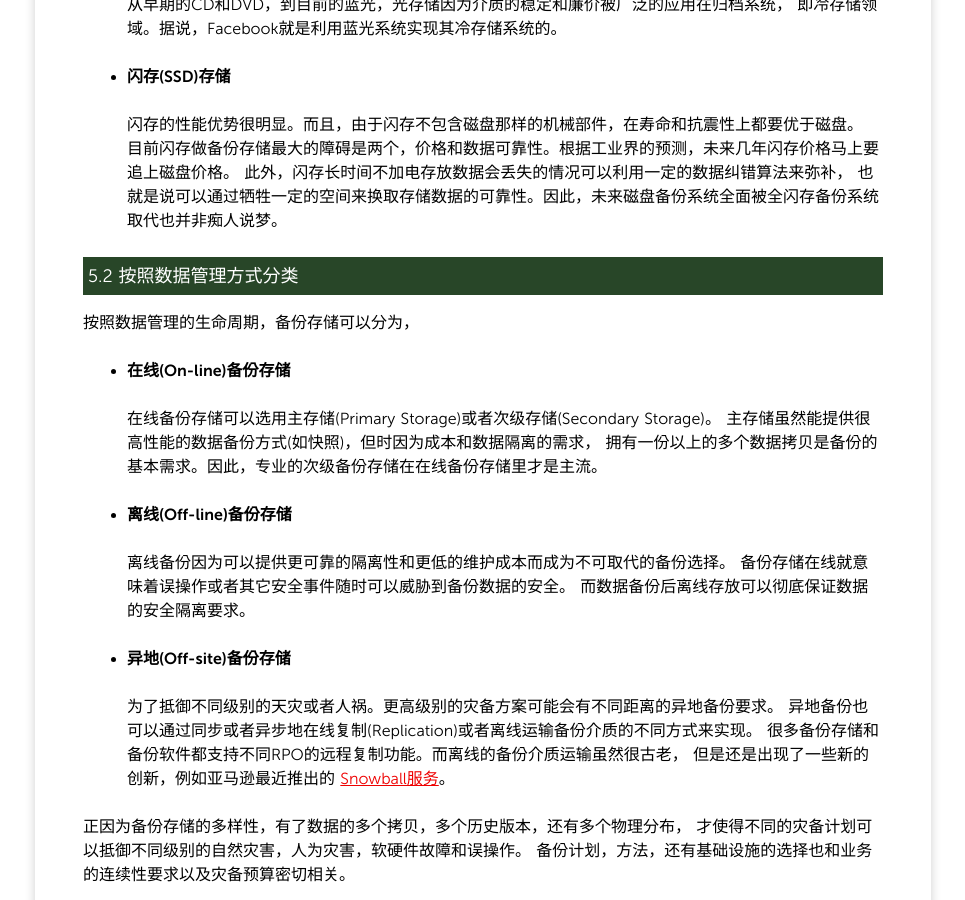
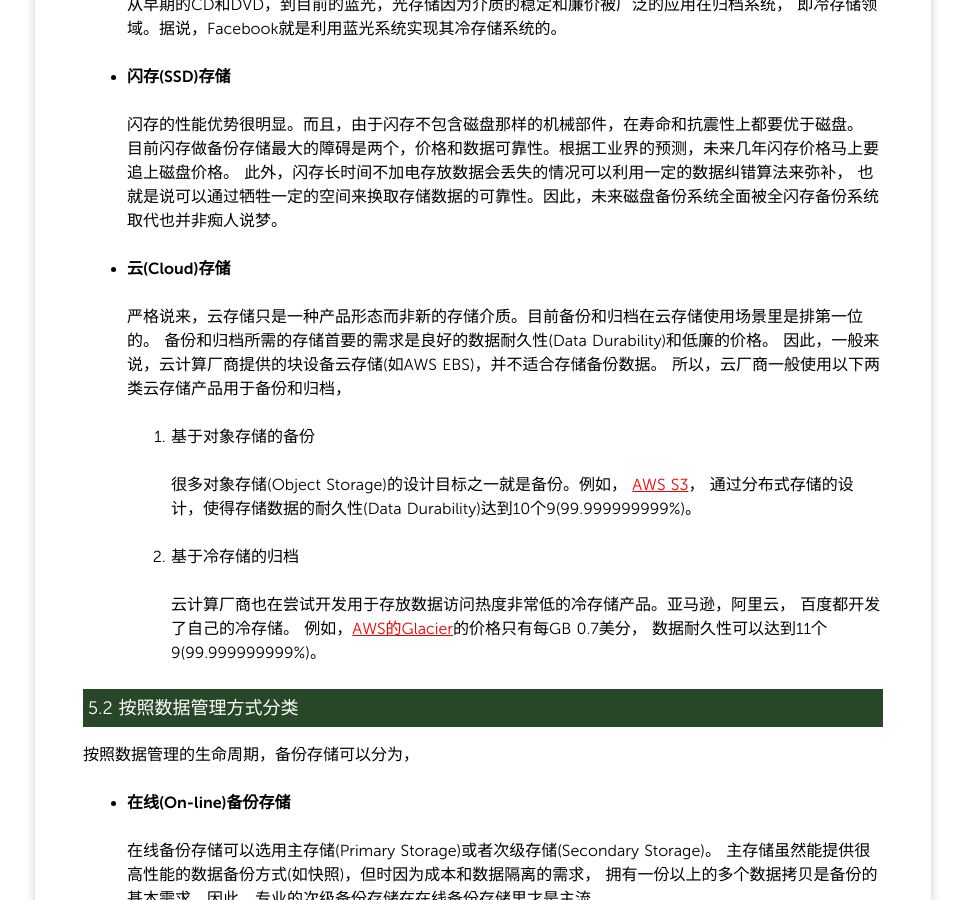
Before and after one commit to yangoliver/yangoliver.github.io, a Jekyll site: the page built from _posts/2016/2016-01-30-data-protection-basic-1.md, in a window 1280 px wide and 900 px high, scrolled down 5080 px. Shown: the whole window, without its empty margins (157-1122 px from the left). Built offline with Jekyll 4.4.1, drawn with Linux system fonts in a browser that asks for light colours; comment, search, counter and statistics services are not loaded.

Commit message:
updated: contents for object storage and cold storage

```diff
--- a/_posts/2016/2016-01-30-data-protection-basic-1.md
+++ b/_posts/2016/2016-01-30-data-protection-basic-1.md
@@ -1,7 +1,7 @@
 ---
 layout: post
 title: Data Protection Basic - 1
-description: 数据保护系列文章。介绍什么是数据保护。数据保护的主要手段之一，备份的基本概念。
+description: 数据保护系列文章。介绍什么是数据保护。数据保护的主要手段之一，备份的基本概念。内容从传统备份存储开始，也涉及到了云计算的对象存储和冷存储。
 categories:
 - [Chinese, Software, Hardware]
 tags:
@@ -233,6 +233,26 @@ tags:
   此外，闪存长时间不加电存放数据会丢失的情况可以利用一定的数据纠错算法来弥补，
   也就是说可以通过牺牲一定的空间来换取存储数据的可靠性。因此，未来磁盘备份系统全面被全闪存备份系统取代也并非痴人说梦。
 
+- **云(Cloud)存储**
+
+  严格说来，云存储只是一种产品形态而非新的存储介质。目前备份和归档在云存储使用场景里是排第一位的。
+  备份和归档所需的存储首要的需求是良好的数据耐久性(Data Durability)和低廉的价格。
+  因此，一般来说，云计算厂商提供的块设备云存储(如AWS EBS)，并不适合存储备份数据。
+  所以，云厂商一般使用以下两类云存储产品用于备份和归档，
+
+  1. 基于对象存储的备份
+
+	 很多对象存储(Object Storage)的设计目标之一就是备份。例如，
+	 [AWS S3](https://aws.amazon.com/s3)，
+	 通过分布式存储的设计，使得存储数据的耐久性(Data Durability)达到10个9(99.999999999%)。
+
+  2. 基于冷存储的归档
+
+     云计算厂商也在尝试开发用于存放数据访问热度非常低的冷存储产品。亚马逊，阿里云，
+	 百度都开发了自己的冷存储。
+	 例如，[AWS的Glacier](https://aws.amazon.com/glacier)的价格只有每GB 0.7美分，
+	 数据耐久性可以达到11个9(99.999999999%)。
+
 #### 5.2 按照数据管理方式分类
 
 按照数据管理的生命周期，备份存储可以分为，
```
